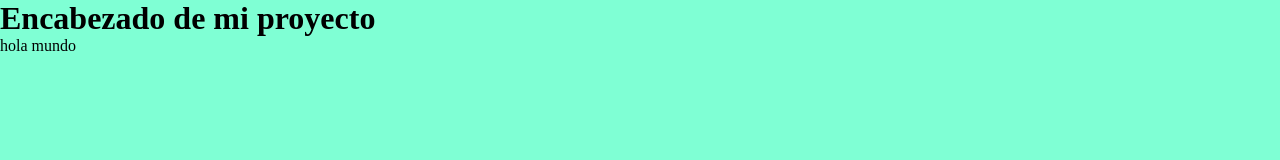
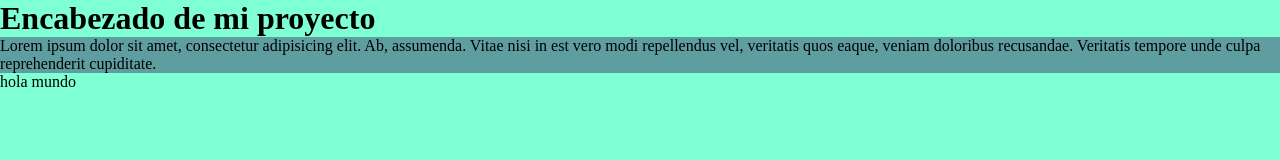
Before and after one commit to MiguelitoB205/clases_profe, a plain HTML site: page proyectobase/inicio.html in a window 1280 px wide. Drawn offline with Linux system fonts and the light colour scheme.

Commit message:
nuevos cambios

```diff
--- a/proyectobase/inicio.html
+++ b/proyectobase/inicio.html
@@ -8,6 +8,7 @@
 </head>
 <body>
     <h1>Encabezado de mi proyecto</h1>
+    <p class="texto">Lorem ipsum dolor sit amet, consectetur adipisicing elit. Ab, assumenda. Vitae nisi in est vero modi repellendus vel, veritatis quos eaque, veniam doloribus recusandae. Veritatis tempore unde culpa reprehenderit cupiditate.</p>
     <p id="bienvenida"></p>
     <script src="programa.js"></script>
 </body>
--- a/proyectobase/style.css
+++ b/proyectobase/style.css
@@ -7,3 +7,8 @@
 body{
     background-color: aquamarine;
 }
+
+.texto{
+    background-color: cadetblue;
+
+}
```
